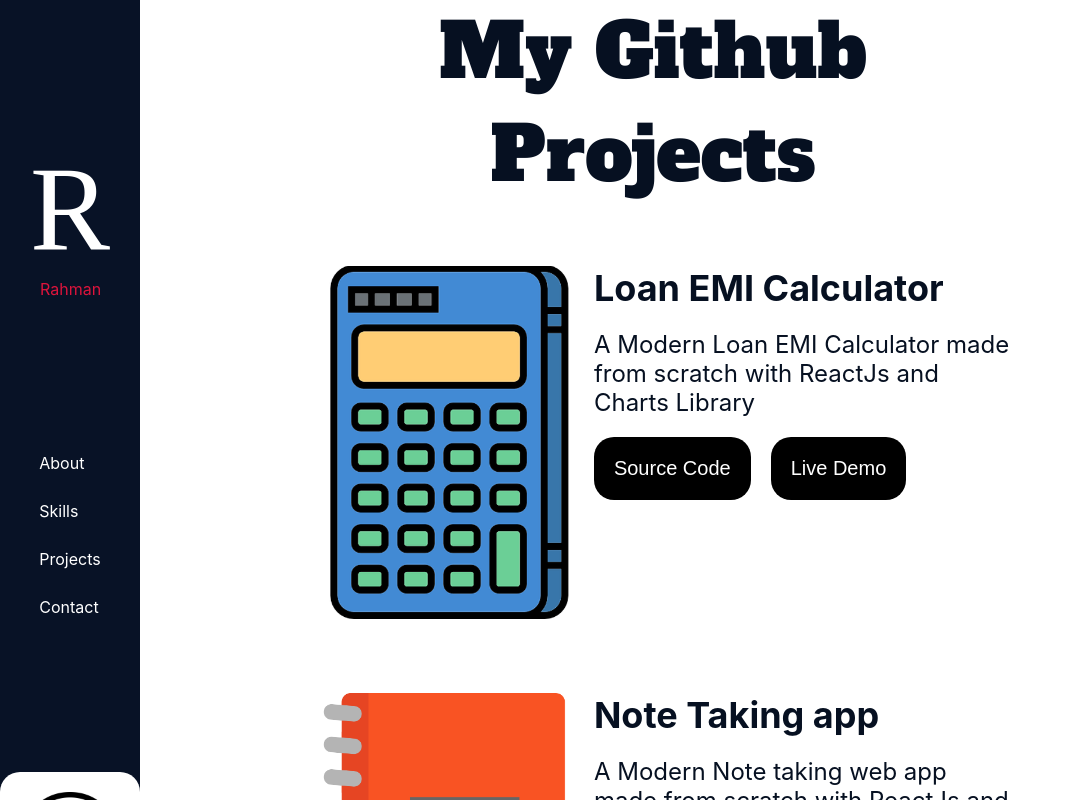
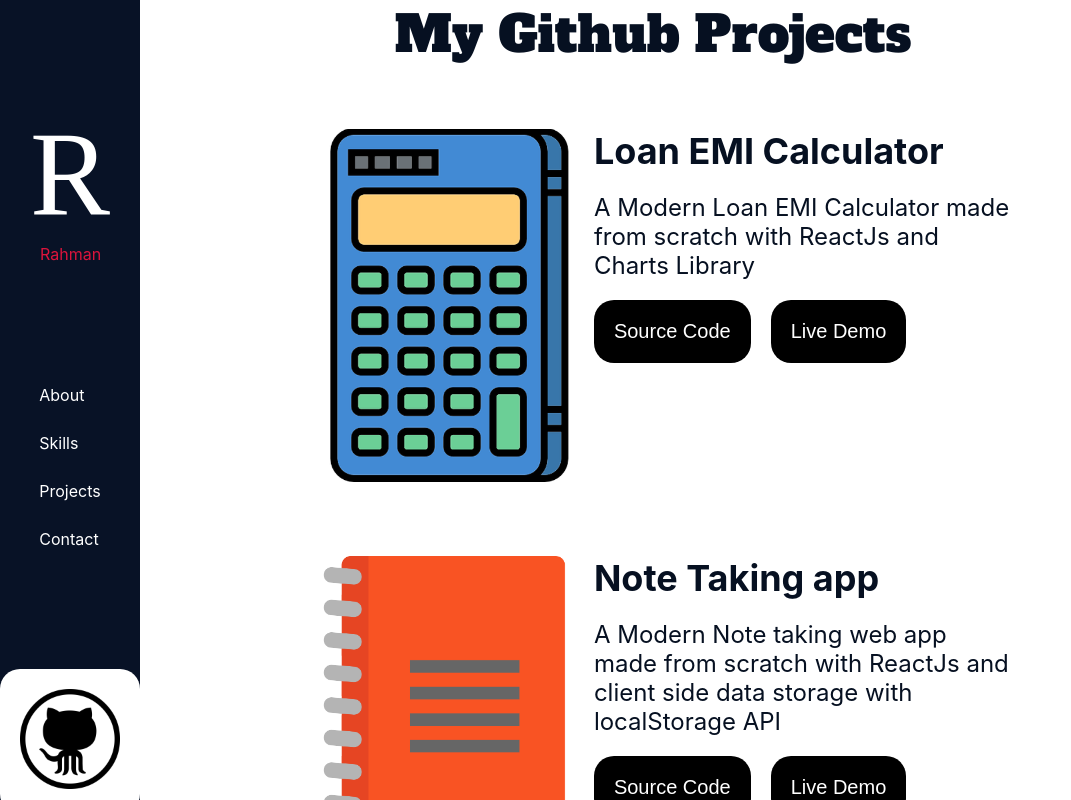
Before and after one commit to rahman351/hello-rahman, a React (Create React App) app: page /projects in a window 1280 px wide. Shown: the top 800 px of the page, without its empty margins (0-1071 px from the left). Built offline with nearby package versions, Linux system fonts and the light colour scheme; a web font is replaced by a local one.

Commit message:
Reduced font size

```diff
--- a/src/RightContainer/Projects/Projects.css
+++ b/src/RightContainer/Projects/Projects.css
@@ -1,13 +1,8 @@
-.project-container{
-    /* background-color: #061021;    */
-}
-
 .project-top-container{
     /* color:white; */
     color: #061021;
     margin:5%;
-    font-size: 75px;
-    font-weight:400;
+    font-size: 50px;
     font-family: 'Alfa Slab One';
     text-align: center;
     width: 70%;
```
